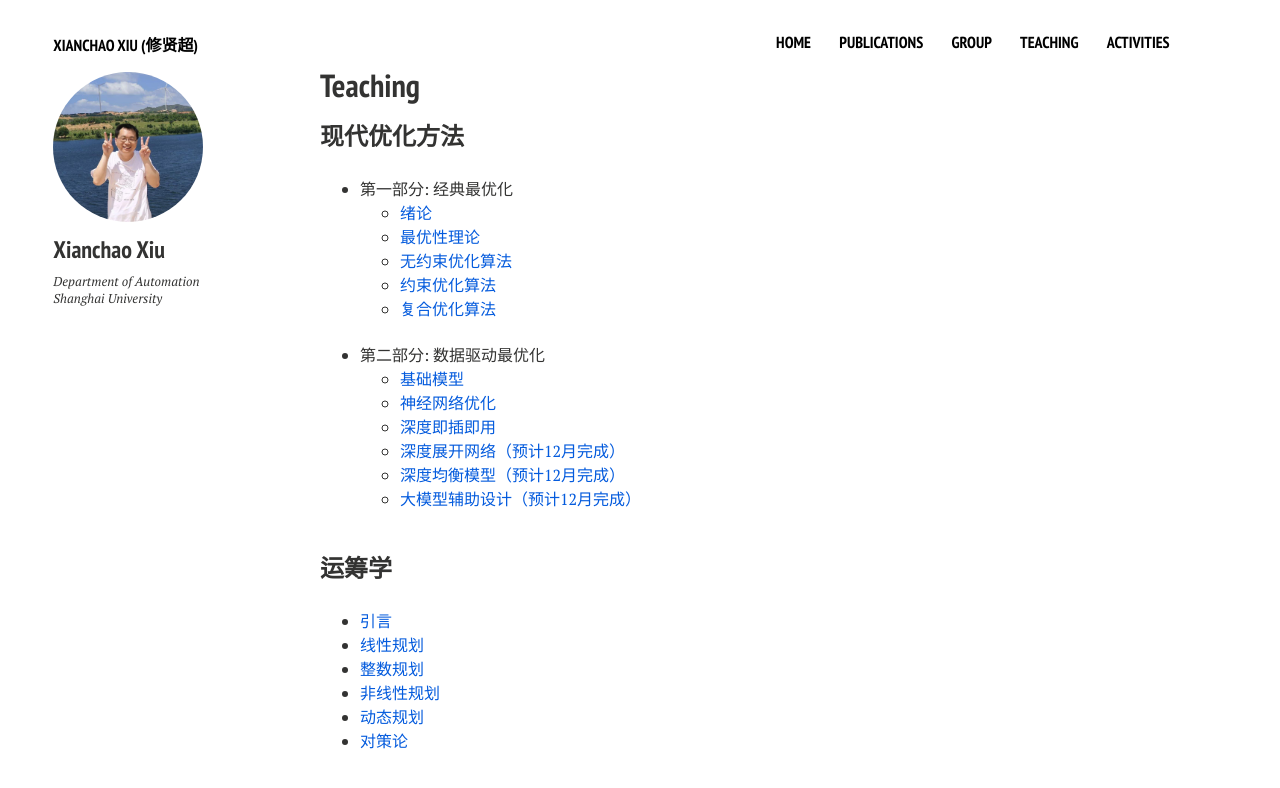
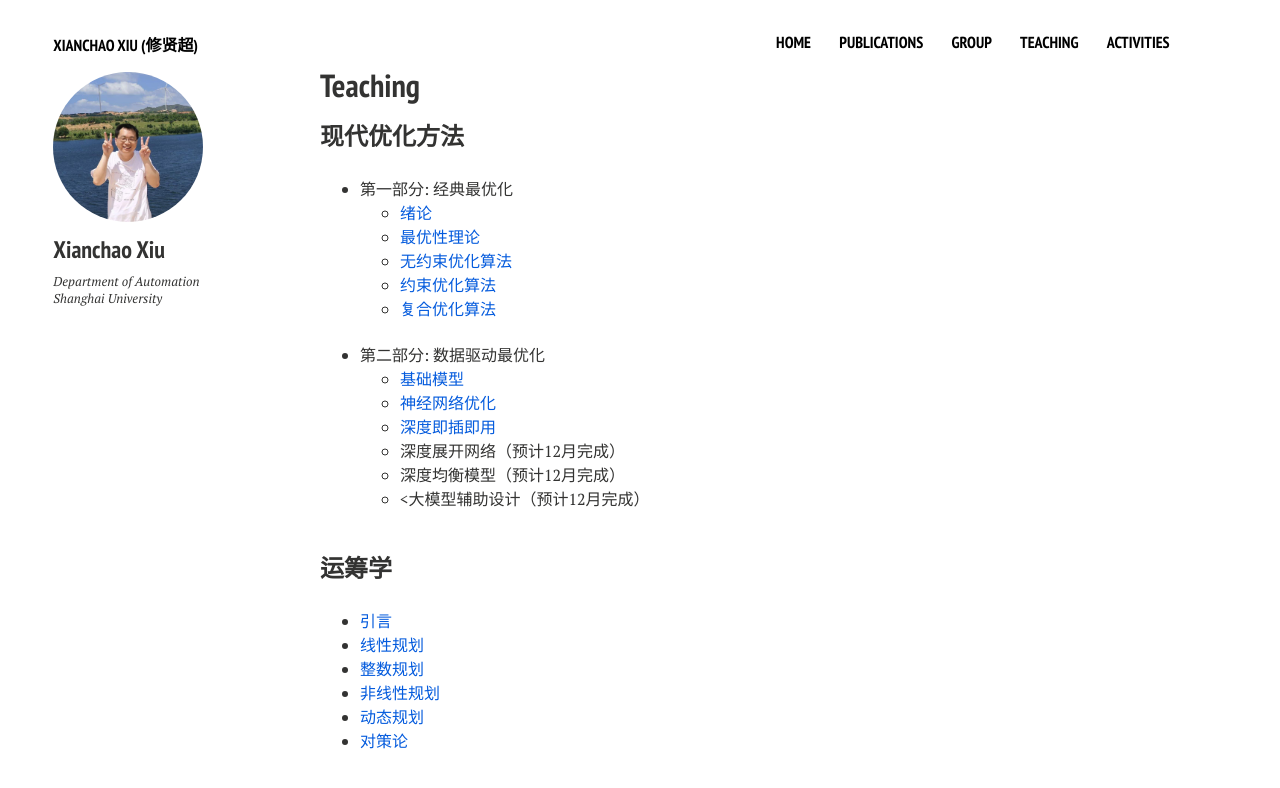
Before and after one commit to xianchaoxiu/xianchaoxiu.github.io, a Jekyll site: the page built from teaching/index.md, in a window 1280 px wide. Shown: the top 788 px of the page. Built offline with Jekyll 4.4.1, drawn with Linux system fonts in a browser that asks for light colours; nearby versions of some CDN libraries.

Commit message:
Update index.md

```diff
--- a/teaching/index.md
+++ b/teaching/index.md
@@ -23,9 +23,9 @@ share: false
   - <a href="../teaching/现代优化方法/基础模型.pdf" class="textlink" target="_blank">基础模型 </a> <br>
   - <a href="../teaching/现代优化方法/神经网络优化.pdf" class="textlink" target="_blank">神经网络优化 </a>  <br>
   - <a href="../teaching/现代优化方法/深度即插即用.pdf" class="textlink" target="_blank">深度即插即用 </a> <br>
-  - <a href="../teaching/现代优化方法/深度展开网络.pdf" class="textlink" target="_blank">深度展开网络（预计12月完成） </a> <br>
-  - <a href="../teaching/现代优化方法/深度均衡模型.pdf" class="textlink" target="_blank">深度均衡模型（预计12月完成）</a> <br>
-  - <a href="../teaching/现代优化方法/大模型辅助设计.pdf" class="textlink" target="_blank">大模型辅助设计（预计12月完成） </a> <br><br>
+  - 深度展开网络（预计12月完成） <br>
+  - 深度均衡模型（预计12月完成） <br>
+  - <大模型辅助设计（预计12月完成）  <br><br>
 
 
 
```
